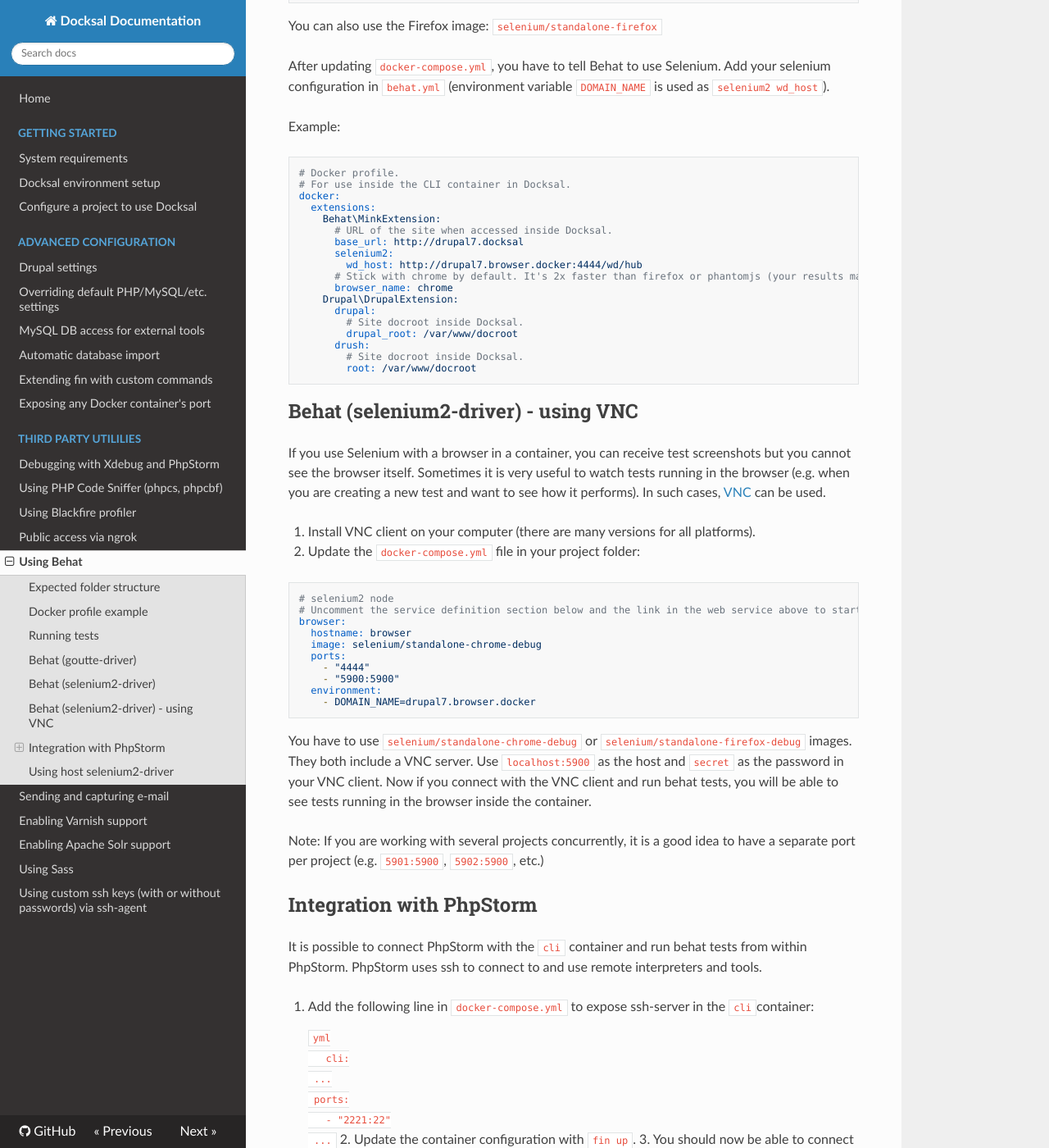
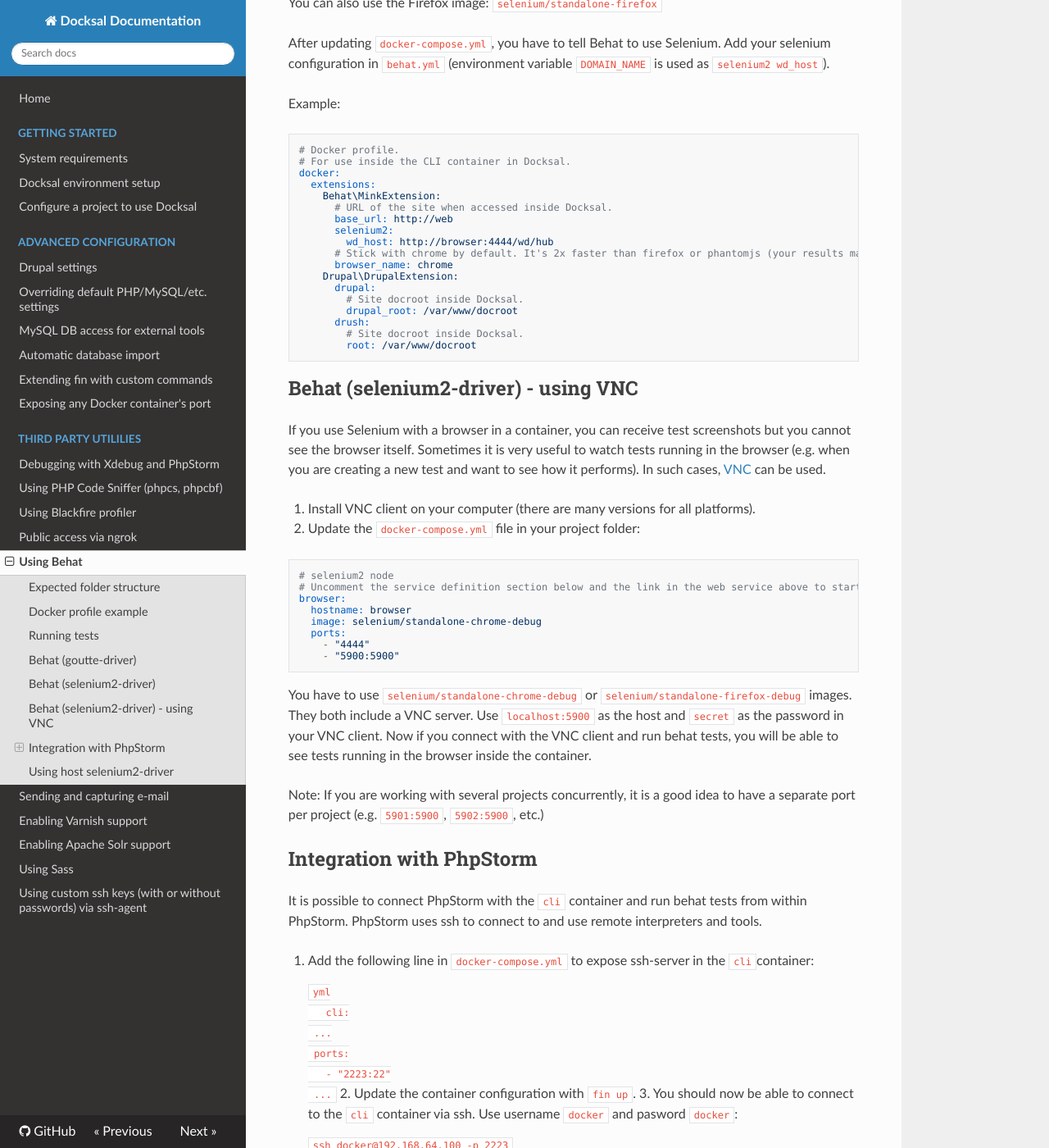
Before and after one commit to docksal/docksal, an MkDocs documentation site: the page built from docs/behat.md, in a window 1280 px wide and 1400 px high, scrolled down 1883 px. Shown: the whole window at 82% size. Built offline with MkDocs 1.6.1, drawn with Linux system fonts in a browser that asks for light colours; nearby versions of some CDN libraries; old or Windows-style settings are respelled for this version of MkDocs; some of the changed text lies outside the part shown.

Commit message:
Update behat docs for docksal (#57)

````diff
--- a/docs/behat.md
+++ b/docs/behat.md
@@ -75,8 +75,6 @@ browser:
   image: selenium/standalone-chrome
   ports:
     - "4444"
-  environment:
-    - DOMAIN_NAME=drupal7.browser.docker
 ```
 
 You can also use the Firefox image: `selenium/standalone-firefox`
@@ -93,9 +91,9 @@ docker:
   extensions:
     Behat\MinkExtension:
       # URL of the site when accessed inside Docksal.
-      base_url: http://drupal7.docksal
+      base_url: http://web
       selenium2:
-        wd_host: http://drupal7.browser.docker:4444/wd/hub
+        wd_host: http://browser:4444/wd/hub
       # Stick with chrome by default. It's 2x faster than firefox or phantomjs (your results may vary).
       browser_name: chrome
     Drupal\DrupalExtension:
@@ -124,8 +122,6 @@ browser:
   ports:
     - "4444"
     - "5900:5900"
-  environment:
-    - DOMAIN_NAME=drupal7.browser.docker
 ```
 You have to use `selenium/standalone-chrome-debug` or `selenium/standalone-firefox-debug` images. They both include a VNC server.
 Use `localhost:5900` as the host and `secret` as the password in your VNC client.
@@ -144,14 +140,14 @@ PhpStorm uses ssh to connect to and use remote interpreters and tools.
    cli:
      ...
      ports:
-       - "2221:22"
+       - "2223:22"
      ...
     ```
 2. Update the container configuration with `fin up`.
 3. You should now be able to connect to the `cli` container via ssh. Use username `docker` and pasword `docker`:
 
     ```
-    ssh docker@localhost -p 2223
+    ssh docker@192.168.64.100 -p 2223
     ```
 
 Note: If you are working with several projects concurrently, it is a good idea to have a separate port per project (e.g. `2222:22`, `2223:22`, etc.)
@@ -191,7 +187,7 @@ Open settings (menu item *File->Settings...*). In the opened window on the left
 
 Add a new PHP interpreter for Behat (it should be the interpreter from previous step).
 
-Path to Behat is the path in the `cli` container - ``/var/www/tests/behat/bin/behat`
+Path to Behat is the path in the `cli` container - `/var/www/tests/behat/bin/behat`
 
 Default configuration file: `/var/www/tests/behat/behat.yml`
 
@@ -251,7 +247,7 @@ default:
       # Configure browser to be used. Browser must be available on wd_host.
       browser_name: chrome
       selenium2:
-        wd_host: http://192.168.10.1:4444/wd/hub/static/resource/hub
+        wd_host: http://192.168.64.1:4444/wd/hub/static/resource/hub
 ...
 ```
 
````
Also changed, not shown: docs/img/behat-behat-yml.png, docs/img/behat-phpstorm-deployment-configure.png.
